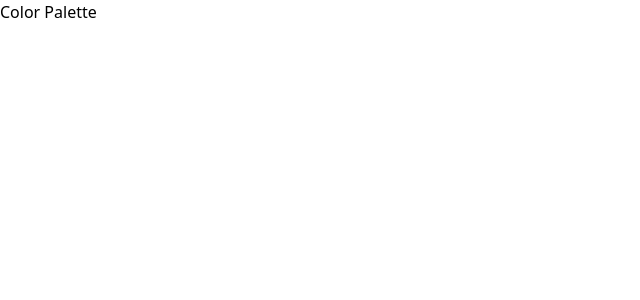
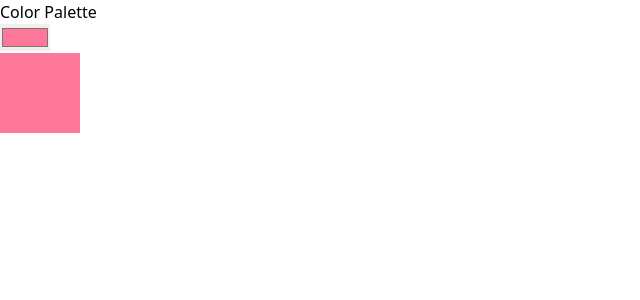
Before and after one commit to arunkb2795/React-Typescript-Frontend-Masters-Steve-Kenney, a React (Vite) app: page / in a window 1280 px wide. Shown: the top 300 px of the page, without its empty margins (0-640 px from the left). Built offline with nearby package versions, Linux system fonts and the light colour scheme.

Commit message:
color picker update

```diff
--- a/package.json
+++ b/package.json
@@ -9,6 +9,7 @@
     "preview": "vite preview"
   },
   "dependencies": {
+    "color-convert": "^2.0.1",
     "react": "^18.2.0",
     "react-dom": "^18.2.0"
   },
--- a/src/components/ColourPalette.tsx
+++ b/src/components/ColourPalette.tsx
@@ -1,7 +1,24 @@
+import { useReducer } from 'react';
+import colorReducer, { initialState } from '../lib/color-reducer';
 export default function ColorPalette() {
+  const [state, dispatch] = useReducer(colorReducer, initialState);
   return (
     <div>
       <p>Color Palette</p>
+      <input
+        type="color"
+        value={state.hexColor}
+        onChange={(e) =>
+          dispatch({
+            type: 'update-hex-color',
+            payload: { hexColor: e.target.value },
+          })
+        }
+      />
+      <div
+        className={`w-20 h-20`}
+        style={{ backgroundColor: state.hexColor }}
+      ></div>
     </div>
   );
 }
--- /dev/null
+++ b/src/lib/color-reducer.ts
@@ -0,0 +1,24 @@
+import { rgb } from 'color-convert';
+
+export const initialState: ColorState = {
+  hexColor: '#ff7799',
+};
+
+const colorReducer = (
+  state: ColorState = initialState,
+  action: ColorActions
+) => {
+  if (action.type === 'update-hex-color') {
+    const { hexColor } = action.payload;
+    return { ...state, hexColor };
+  }
+
+  if (action.type === 'update-rgb-color') {
+    const hexColor = '#' + rgb.hex(action.payload.rgb);
+    return { ...state, hexColor };
+  }
+
+  return state;
+};
+
+export default colorReducer;
--- /dev/null
+++ b/src/lib/color-state.d.ts
@@ -0,0 +1,17 @@
+type UpdateHexColorAction = {
+  type: 'update-hex-color';
+  payload: {
+    hexColor: string;
+  };
+};
+
+type UpdateRGBColorAction = {
+  type: 'update-rgb-color';
+  payload: { rgb: [r: number, g: number, b: number] };
+};
+
+type ColorState = {
+  hexColor: string;
+};
+
+type ColorActions = UpdateHexColorAction | UpdateRGBColorAction;
```
Also changed, not shown: 1 other file (tests, documents, lock files or other folders).
